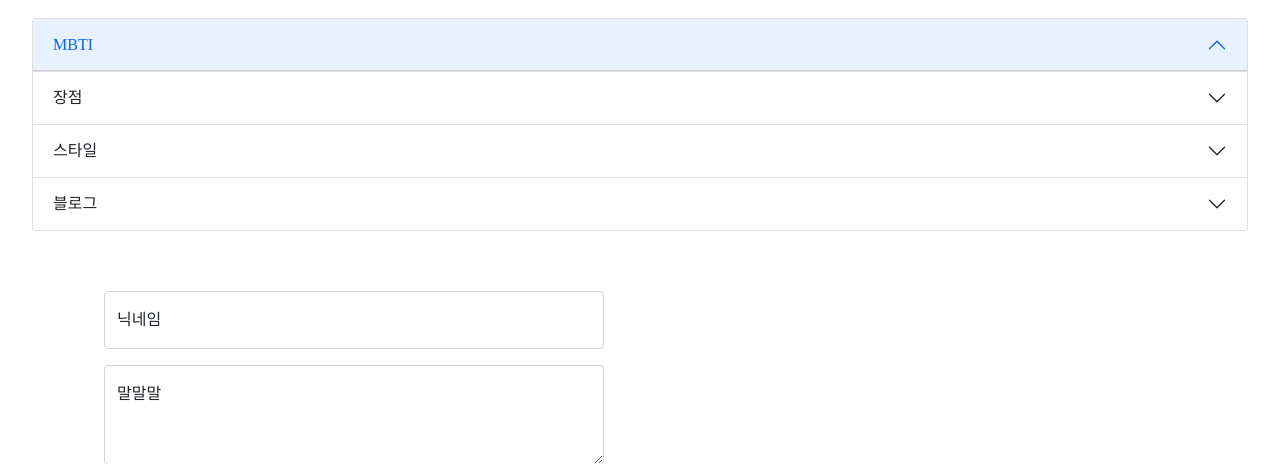
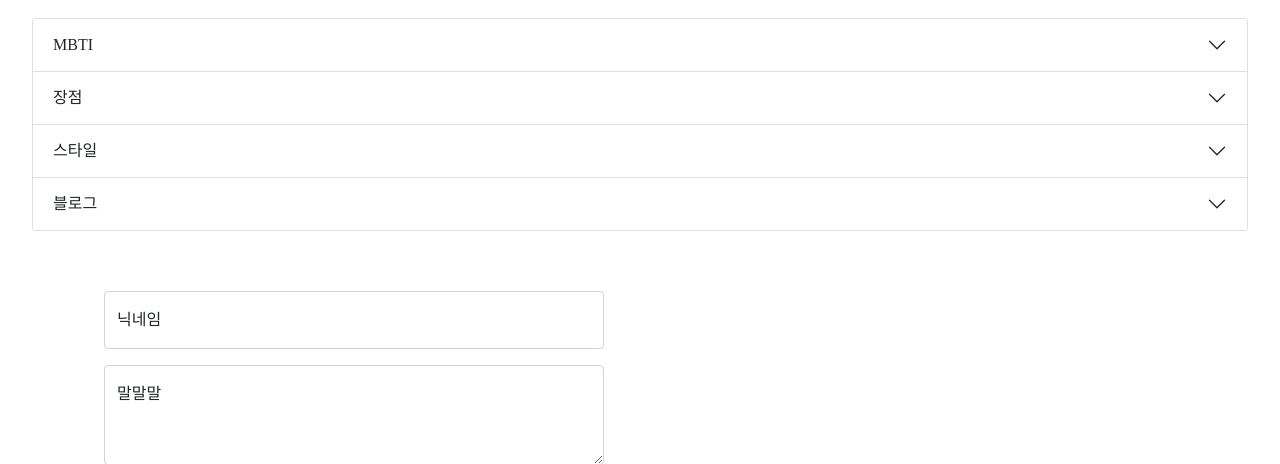
Before and after one commit to 1L4K/toy-project, a Flask app: template templates/member_4.html in a window 1280 px wide. Shown: the part 482-946 px from the top of the page. Run offline with Flask 3, Linux system fonts and the light colour scheme; the template is opened without the code that fills it, so the values that code supplies are empty.

Commit message:
style : 개인페이지 아코디언 일부 수정

```diff
--- a/templates/member_4.html
+++ b/templates/member_4.html
@@ -44,7 +44,7 @@
     <div class="accordion" id="accordionPanelsStayOpenExample">
       <div class="accordion-item">
         <h2 class="accordion-header" id="panelsStayOpen-headingOne">
-          <button class="accordion-button" type="button" data-bs-toggle="collapse"
+          <button class="accordion-button collapsed" type="button" data-bs-toggle="collapse"
             data-bs-target="#panelsStayOpen-collapseOne" aria-expanded="false"
             aria-controls="panelsStayOpen-collapseOne">
             MBTI
```
